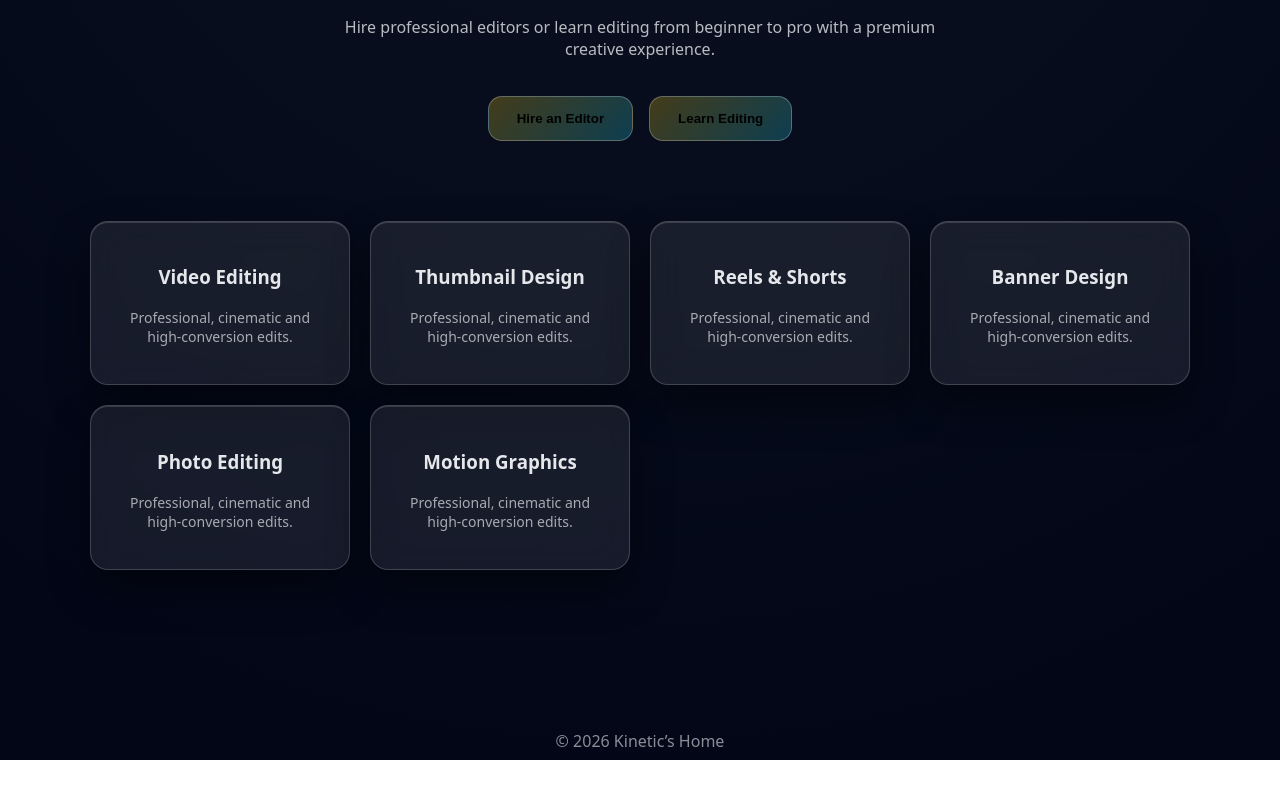
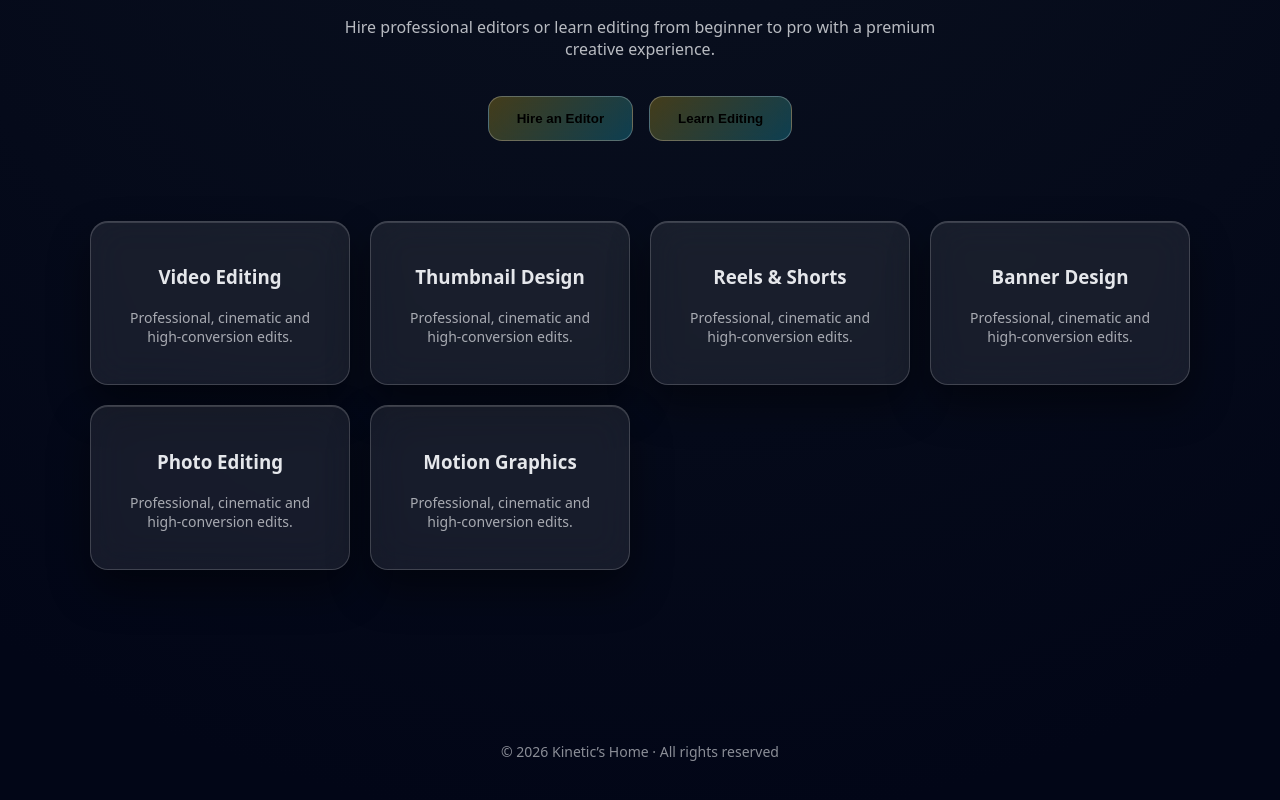
Before and after one commit to rkstore-admin/kinetics-home, a Next.js app: page / in a window 1280 px wide. Shown: the part 370-1170 px from the top of the page. Before the commit the page ends 1130 px from the top, so only its background shows below. Built offline with nearby package versions, Linux system fonts and the light colour scheme.

Commit message:
Update Footer.tsx

```diff
--- a/components/Footer.tsx
+++ b/components/Footer.tsx
@@ -1,7 +1,15 @@
 export default function Footer() {
   return (
-    <footer style={{ marginTop: "120px", textAlign: "center", opacity: 0.6 }}>
-      © {new Date().getFullYear()} Kinetic’s Home
+    <footer
+      style={{
+        marginTop: "100px",
+        padding: "32px 16px",
+        textAlign: "center",
+        opacity: 0.6,
+        fontSize: "14px"
+      }}
+    >
+      © {new Date().getFullYear()} Kinetic’s Home · All rights reserved
     </footer>
   );
 }
```
